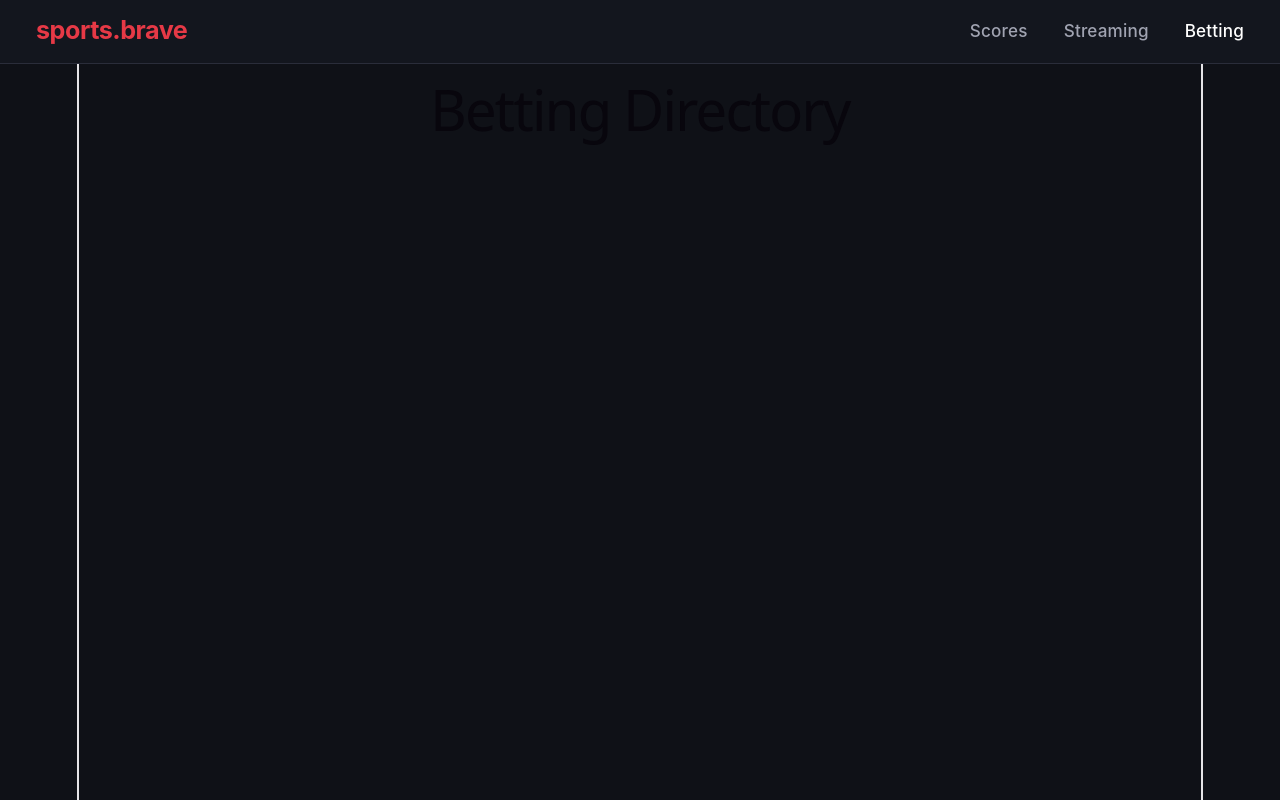
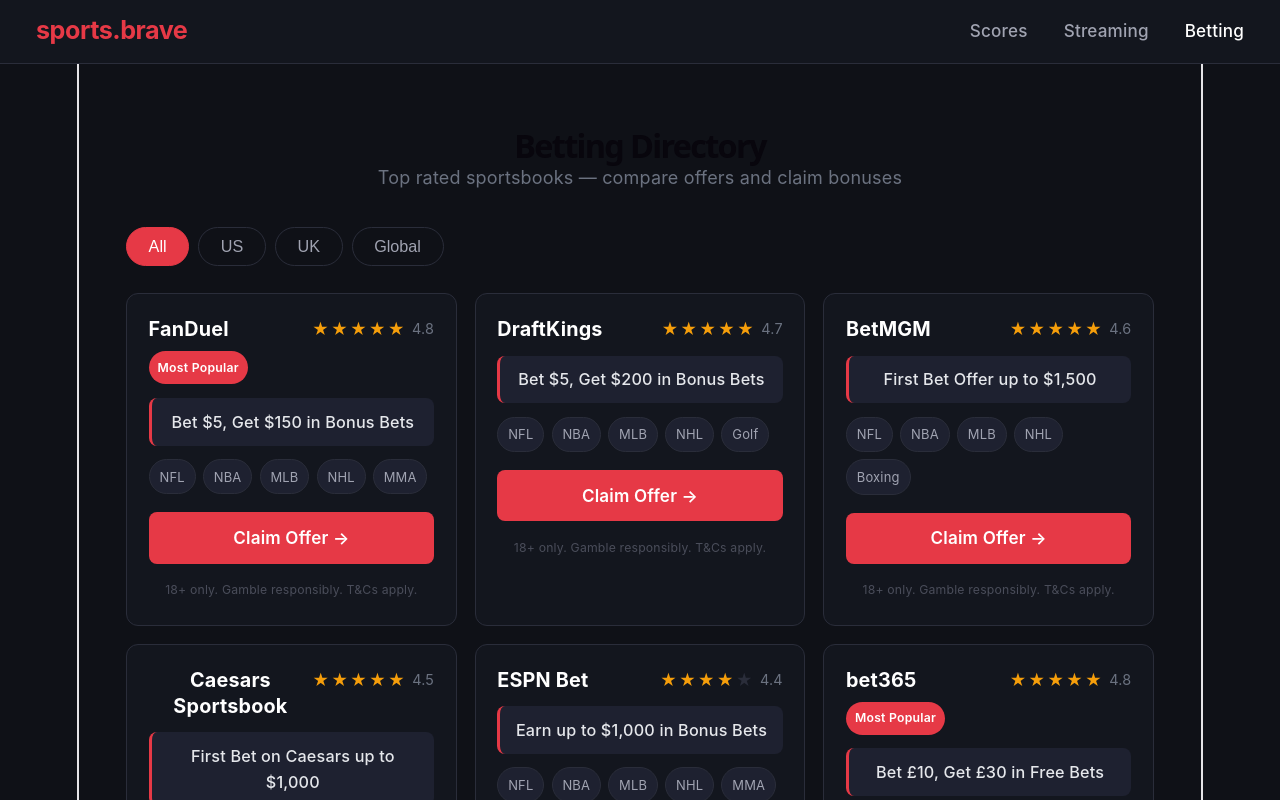
Before and after one commit to uptospeedmedia/sports-brave, a Vue app: page /#/betting in a window 1280 px wide. Shown: the top 800 px of the page. Built offline with nearby package versions, Linux system fonts and the light colour scheme.

Commit message:
add betting directory with regional filter

```diff
--- /dev/null
+++ b/src/components/BettingCard.vue
@@ -0,0 +1,146 @@
+<template>
+  <div class="betting-card">
+    <div class="card-top">
+      <div class="name-row">
+        <span class="book-name">{{ book.name }}</span>
+        <span v-if="book.badge" class="badge">{{ book.badge }}</span>
+      </div>
+      <div class="stars">
+        <span v-for="n in 5" :key="n" :class="['star', { filled: n <= Math.round(book.rating) }]">★</span>
+        <span class="rating-num">{{ book.rating }}</span>
+      </div>
+    </div>
+
+    <div class="offer">{{ book.offer }}</div>
+
+    <div class="sports-tags">
+      <span v-for="sport in book.sports" :key="sport" class="sport-tag">{{ sport }}</span>
+    </div>
+
+    <a :href="book.url" target="_blank" rel="noopener" class="cta-btn">
+      Claim Offer →
+    </a>
+
+    <p class="disclaimer">18+ only. Gamble responsibly. T&Cs apply.</p>
+  </div>
+</template>
+
+<script setup>
+defineProps({ book: Object })
+</script>
+
+<style scoped>
+.betting-card {
+  background: #13161e;
+  border: 1px solid #2a2d3a;
+  border-radius: 12px;
+  padding: 1.2rem;
+  display: flex;
+  flex-direction: column;
+  gap: 0.75rem;
+  transition: border-color 0.2s;
+}
+
+.betting-card:hover {
+  border-color: #4a4d5a;
+}
+
+.card-top {
+  display: flex;
+  justify-content: space-between;
+  align-items: flex-start;
+}
+
+.name-row {
+  display: flex;
+  align-items: center;
+  gap: 0.5rem;
+  flex-wrap: wrap;
+}
+
+.book-name {
+  font-size: 1.1rem;
+  font-weight: 700;
+  color: #ffffff;
+}
+
+.badge {
+  font-size: 0.68rem;
+  font-weight: 600;
+  padding: 0.2rem 0.5rem;
+  background: #e63946;
+  color: #ffffff;
+  border-radius: 999px;
+  letter-spacing: 0.02em;
+}
+
+.stars {
+  display: flex;
+  align-items: center;
+  gap: 0.1rem;
+}
+
+.star {
+  font-size: 0.9rem;
+  color: #2a2d3a;
+}
+
+.star.filled {
+  color: #f59e0b;
+}
+
+.rating-num {
+  font-size: 0.8rem;
+  color: #6b7280;
+  margin-left: 0.3rem;
+}
+
+.offer {
+  font-size: 0.9rem;
+  color: #e5e7eb;
+  font-weight: 500;
+  background: #1e2130;
+  padding: 0.6rem 0.8rem;
+  border-radius: 8px;
+  border-left: 3px solid #e63946;
+}
+
+.sports-tags {
+  display: flex;
+  flex-wrap: wrap;
+  gap: 0.4rem;
+}
+
+.sport-tag {
+  font-size: 0.72rem;
+  padding: 0.2rem 0.55rem;
+  background: #1e2130;
+  border: 1px solid #2a2d3a;
+  border-radius: 999px;
+  color: #a0a3b1;
+}
+
+.cta-btn {
+  display: block;
+  text-align: center;
+  background: #e63946;
+  color: #ffffff;
+  text-decoration: none;
+  padding: 0.7rem;
+  border-radius: 8px;
+  font-weight: 600;
+  font-size: 0.95rem;
+  transition: opacity 0.2s;
+  margin-top: 0.25rem;
+}
+
+.cta-btn:hover {
+  opacity: 0.88;
+}
+
+.disclaimer {
+  font-size: 0.68rem;
+  color: #4a4d5a;
+  text-align: center;
+}
+</style>
--- a/src/views/BettingView.vue
+++ b/src/views/BettingView.vue
@@ -1,5 +1,211 @@
 <template>
-  <div class="view">
-    <h1>Betting Directory</h1>
+  <div class="betting-view">
+    <div class="betting-header">
+      <h1>Betting Directory</h1>
+      <p class="subtitle">Top rated sportsbooks — compare offers and claim bonuses</p>
+    </div>
+
+    <div class="filter-bar">
+      <button
+        v-for="region in regions"
+        :key="region"
+        :class="['filter-btn', { active: activeRegion === region }]"
+        @click="activeRegion = region"
+      >
+        {{ region }}
+      </button>
+    </div>
+
+    <div class="betting-grid">
+      <BettingCard
+        v-for="book in filteredBooks"
+        :key="book.name"
+        :book="book"
+      />
+    </div>
   </div>
 </template>
+
+<script setup>
+import { ref, computed } from 'vue'
+import BettingCard from '../components/BettingCard.vue'
+
+const activeRegion = ref('All')
+
+const regions = ['All', 'US', 'UK', 'Global']
+
+const books = [
+  {
+    name: 'FanDuel',
+    region: 'US',
+    rating: 4.8,
+    offer: 'Bet $5, Get $150 in Bonus Bets',
+    sports: ['NFL', 'NBA', 'MLB', 'NHL', 'MMA'],
+    url: 'https://fanduel.com',
+    badge: 'Most Popular'
+  },
+  {
+    name: 'DraftKings',
+    region: 'US',
+    rating: 4.7,
+    offer: 'Bet $5, Get $200 in Bonus Bets',
+    sports: ['NFL', 'NBA', 'MLB', 'NHL', 'Golf'],
+    url: 'https://draftkings.com',
+    badge: ''
+  },
+  {
+    name: 'BetMGM',
+    region: 'US',
+    rating: 4.6,
+    offer: 'First Bet Offer up to $1,500',
+    sports: ['NFL', 'NBA', 'MLB', 'NHL', 'Boxing'],
+    url: 'https://betmgm.com',
+    badge: ''
+  },
+  {
+    name: 'Caesars Sportsbook',
+    region: 'US',
+    rating: 4.5,
+    offer: 'First Bet on Caesars up to $1,000',
+    sports: ['NFL', 'NBA', 'MLB', 'NHL', 'F1'],
+    url: 'https://caesars.com/sportsbook',
+    badge: ''
+  },
+  {
+    name: 'ESPN Bet',
+    region: 'US',
+    rating: 4.4,
+    offer: 'Earn up to $1,000 in Bonus Bets',
+    sports: ['NFL', 'NBA', 'MLB', 'NHL', 'MMA'],
+    url: 'https://espnbet.com',
+    badge: ''
+  },
+  {
+    name: 'bet365',
+    region: 'UK',
+    rating: 4.8,
+    offer: 'Bet £10, Get £30 in Free Bets',
+    sports: ['EPL', 'Champions League', 'F1', 'Tennis', 'Boxing'],
+    url: 'https://bet365.com',
+    badge: 'Most Popular'
+  },
+  {
+    name: 'Sky Bet',
+    region: 'UK',
+    rating: 4.5,
+    offer: 'New Customer Offer — Bet £10 Get £40',
+    sports: ['EPL', 'Horse Racing', 'Tennis', 'Golf'],
+    url: 'https://skybet.com',
+    badge: ''
+  },
+  {
+    name: 'William Hill',
+    region: 'UK',
+    rating: 4.4,
+    offer: 'Bet £10 Get £30 in Free Bets',
+    sports: ['EPL', 'Horse Racing', 'Boxing', 'Rugby'],
+    url: 'https://williamhill.com',
+    badge: ''
+  },
+  {
+    name: 'Betway',
+    region: 'UK',
+    rating: 4.3,
+    offer: 'Up to £30 in Free Bets',
+    sports: ['EPL', 'Tennis', 'Cricket', 'Basketball'],
+    url: 'https://betway.com',
+    badge: ''
+  },
+  {
+    name: 'DAZN Bet',
+    region: 'Global',
+    rating: 4.3,
+    offer: 'Welcome Bonus up to €100',
+    sports: ['Boxing', 'MMA', 'Football', 'Basketball'],
+    url: 'https://daznbet.com',
+    badge: ''
+  },
+  {
+    name: 'Pinnacle',
+    region: 'Global',
+    rating: 4.6,
+    offer: 'Best Odds — No Bonus, Just Value',
+    sports: ['NFL', 'EPL', 'NBA', 'Tennis', 'Esports'],
+    url: 'https://pinnacle.com',
+    badge: 'Best Odds'
+  },
+  {
+    name: '1xBet',
+    region: 'Global',
+    rating: 4.1,
+    offer: '100% Welcome Bonus up to €100',
+    sports: ['Football', 'Basketball', 'Tennis', 'Esports'],
+    url: 'https://1xbet.com',
+    badge: ''
+  }
+]
+
+const filteredBooks = computed(() => {
+  if (activeRegion.value === 'All') return books
+  return books.filter(b => b.region === activeRegion.value)
+})
+</script>
+
+<style scoped>
+.betting-view {
+  max-width: 1100px;
+  margin: 0 auto;
+  padding: 2rem;
+}
+
+.betting-header {
+  margin-bottom: 2rem;
+}
+
+.betting-header h1 {
+  font-size: 1.8rem;
+  font-weight: 700;
+  margin-bottom: 0.4rem;
+}
+
+.subtitle {
+  color: #6b7280;
+  font-size: 1rem;
+}
+
+.filter-bar {
+  display: flex;
+  gap: 0.5rem;
+  margin-bottom: 1.5rem;
+  flex-wrap: wrap;
+}
+
+.filter-btn {
+  padding: 0.5rem 1.2rem;
+  border-radius: 999px;
+  border: 1px solid #2a2d3a;
+  background: transparent;
+  color: #a0a3b1;
+  font-size: 0.9rem;
+  font-weight: 500;
+  cursor: pointer;
+  transition: all 0.2s;
+}
+
+.filter-btn:hover {
+  border-color: #4a4d5a;
+  color: #ffffff;
+}
+
+.filter-btn.active {
+  background: #e63946;
+  border-color: #e63946;
+  color: #ffffff;
+}
+
+.betting-grid {
+  display: grid;
+  grid-template-columns: repeat(auto-fill, minmax(300px, 1fr));
+  gap: 1rem;
+}
+</style>
```
